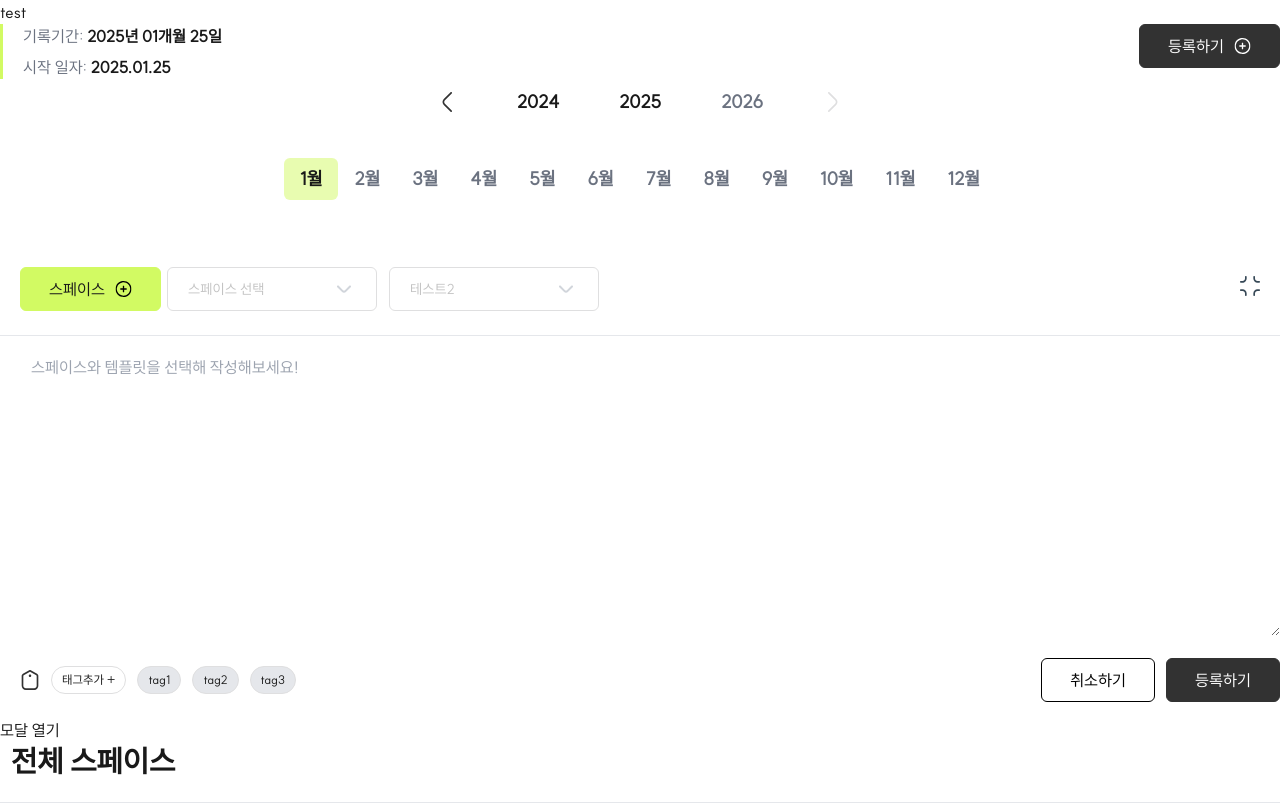
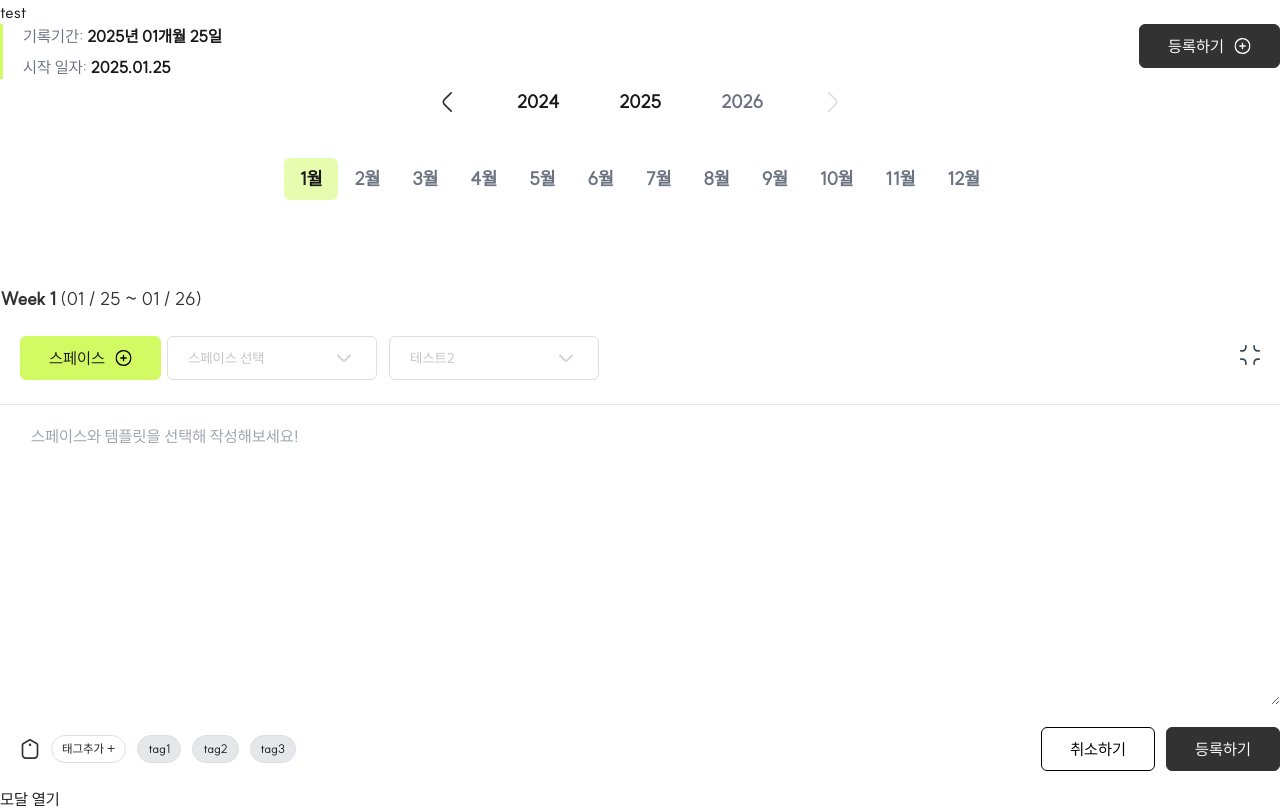
Before and after one commit to muzi55/didit, a Next.js app: page / in a window 1280 px wide. Shown: the top 809 px of the page. Built offline with nearby package versions, Linux system fonts and the light colour scheme.

Commit message:
component: SpaceWeekCard 컴포넌트 추가

```diff
--- /dev/null
+++ b/src/app/_components/space/SpaceWeekCard.tsx
@@ -0,0 +1,50 @@
+import dayjs from "dayjs";
+import React from "react";
+
+import { 시간변수 } from "../search/constant";
+
+export default function SpaceWeekCard() {
+	return (
+		<div className="">
+			<SpaceWeekCard.Header
+				weekIndex={1}
+				weekDate={{
+					startAt: new Date(시간변수),
+					endAt: new Date(),
+				}}
+			/>
+		</div>
+	);
+}
+
+interface SpaceWeekStartAtAndEndAt {
+	startAt: Date;
+	endAt: Date;
+}
+
+interface SpaceWeekCardProps {
+	weekIndex: number;
+	weekDate: SpaceWeekStartAtAndEndAt;
+}
+
+const SpaceWeekCardHeading = ({ weekIndex, weekDate }: SpaceWeekCardProps) => {
+	const { startAt, endAt } = weekDate;
+	const startAtDate = dayjs(startAt).format("MM / DD");
+	const endDate = dayjs(endAt).format("MM / DD");
+
+	return (
+		<div className="mt-[43px]">
+			<h4 className="text-secondary">
+				<span className="text-bodyLarge700">
+					Week&nbsp;<span>{weekIndex}</span>
+				</span>
+				&nbsp;
+				<span className="text-bodyLarge500">
+					({startAtDate} ~ {endDate})
+				</span>
+			</h4>
+		</div>
+	);
+};
+
+SpaceWeekCard.Header = SpaceWeekCardHeading;
--- a/src/app/page.tsx
+++ b/src/app/page.tsx
@@ -7,6 +7,7 @@ import TitleHeading from "./_components/common/heding/TitleHeading";
 import { 시간변수 } from "./_components/search/constant";
 import Space from "./_components/space/Space";
 import SpaceDetailHead from "./_components/space/SpaceDetailHead";
+import SpaceWeekCard from "./_components/space/SpaceWeekCard";
 import CalendarUI from "./_components/space/WriteCalendar";
 import WriteForm from "./_components/write/WriteForm";
 
@@ -37,6 +38,7 @@ export default function Home() {
 				minYear={2021}
 				maxYear={2022}
 			/>
+			<SpaceWeekCard />
 			<WriteForm />
 
 			<button onClick={openActive}>모달 열기</button>
```
Also changed, not shown: 1 other file (tests, documents, lock files or other folders).
